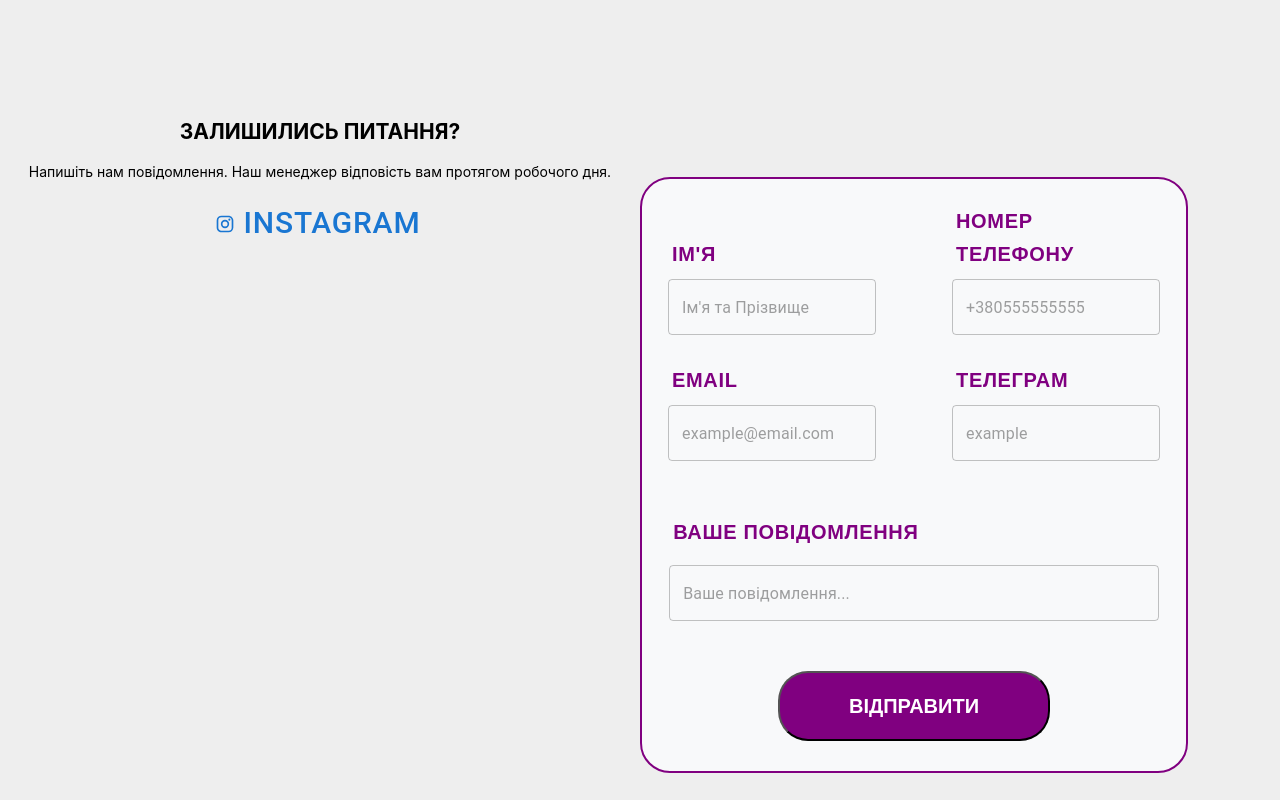
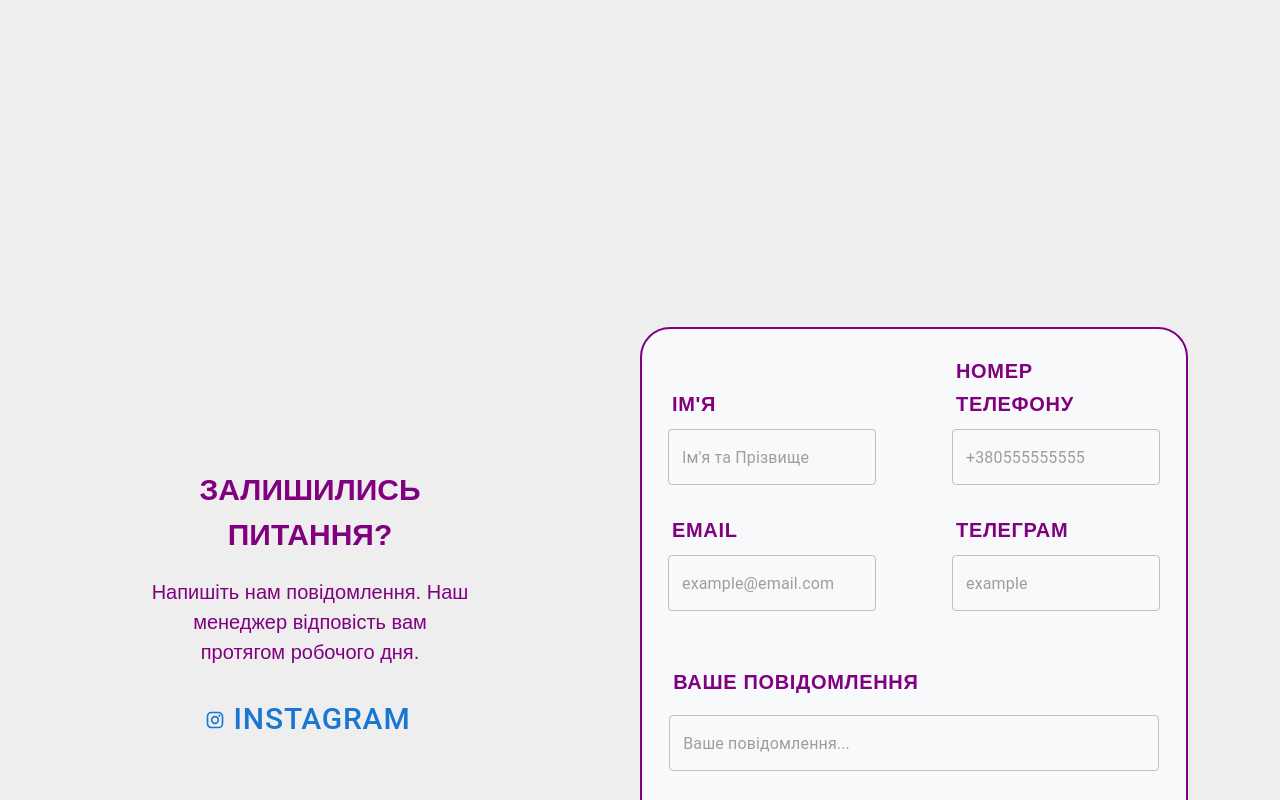
Before and after one commit to pakamaka345/Bridge_to_USA, a React (Create React App) app in the folder frontend/: page / in a window 1280 px wide. Shown: the part 2620-3420 px from the top of the page. Built offline with nearby package versions, Linux system fonts and the light colour scheme.

Commit message:
corecting some problems

```diff
--- a/frontend/src/components/AmericanBar.js
+++ b/frontend/src/components/AmericanBar.js
@@ -72,7 +72,7 @@ export default function ButtonAppBar() {
                       <Button className='button' color="inherit"><Link activeClass='active' to='reviews' spy={true} offset={-15} duration={500}>Відгуки</Link></Button>
                     </ListItem>
                     <ListItem>
-                      <Button className='button' color="inherit"><Link activeClass='active' to='contacts' spy={true} offset={-15} duration={500}>Контакти</Link></Button>
+                      <Button className='button' color="inherit"><Link activeClass='active' to='contacts' spy={true} offset={0} duration={500}>Контакти</Link></Button>
                     </ListItem>
                   </List>
                 </Popover>
@@ -140,7 +140,7 @@ export default function ButtonAppBar() {
                     to="contacts"
                     spy={true}
                     smooth={true}
-                    offset={-15}
+                    offset={0}
                     duration={500}>
                       Контакти
                     </Link>
--- a/frontend/src/components/MainPage.css
+++ b/frontend/src/components/MainPage.css
@@ -93,6 +93,7 @@
     display: flex;
     flex-direction: column;
     align-items: flex-start;
+    margin-bottom: 150px;
 }
 
 .process-step-left, .process-step-right {
@@ -184,12 +185,9 @@
     font-family: Arial, Helvetica, sans-serif;
     font-weight: bold;
 }
-<<<<<<< HEAD
-=======
 .contact-form-button:disabled {
     background-color: dimgray;
 }
->>>>>>> 4905e1a727fe79a45425dfbc3946d28508ccb4ed
 .contact-info {
     margin-top: 80px;
     padding-top: 80px;
@@ -202,6 +200,6 @@
     line-height: 1.5; /* Збільшуємо відстань між рядками */
 }
 .contact-title {
-    margin-bottom: 30px;
-    margin-top: 30px;
+    margin-bottom: 10px;
+    margin-top: 60px;
 }
--- a/frontend/src/components/WelcomeScreen.js
+++ b/frontend/src/components/WelcomeScreen.js
@@ -31,7 +31,7 @@ export default function WelcomeScreen() {
                 <h1 className='welcome-h'>UNITING FOR UKRAINE</h1>
                 <p className='welcome-p'>В зв’язку з російською агресією в Україні 25 квітня 2022 року уряд США розпочав унікальну програму Uniting for Ukraine, яка дає можливість українцям приїжджати в Америку на тимчасове місце проживання з можливістю офіційно працювати.</p>
                 <Button className='welcome-button'>
-                <Link activeClass='active' to='services' spy={true} offset={-15} duration={500}>ЯК ВІДБУВАЄТЬСЯ ПРОЦЕС</Link>
+                <Link activeClass='active' to='services' spy={true} offset={-120} duration={500}>ЯК ВІДБУВАЄТЬСЯ ПРОЦЕС</Link>
                 </Button>
             </div>
         </div>
```
Also changed, not shown: frontend/src/components/Footer.js (added), 1 other file (tests, documents, lock files or other folders).
